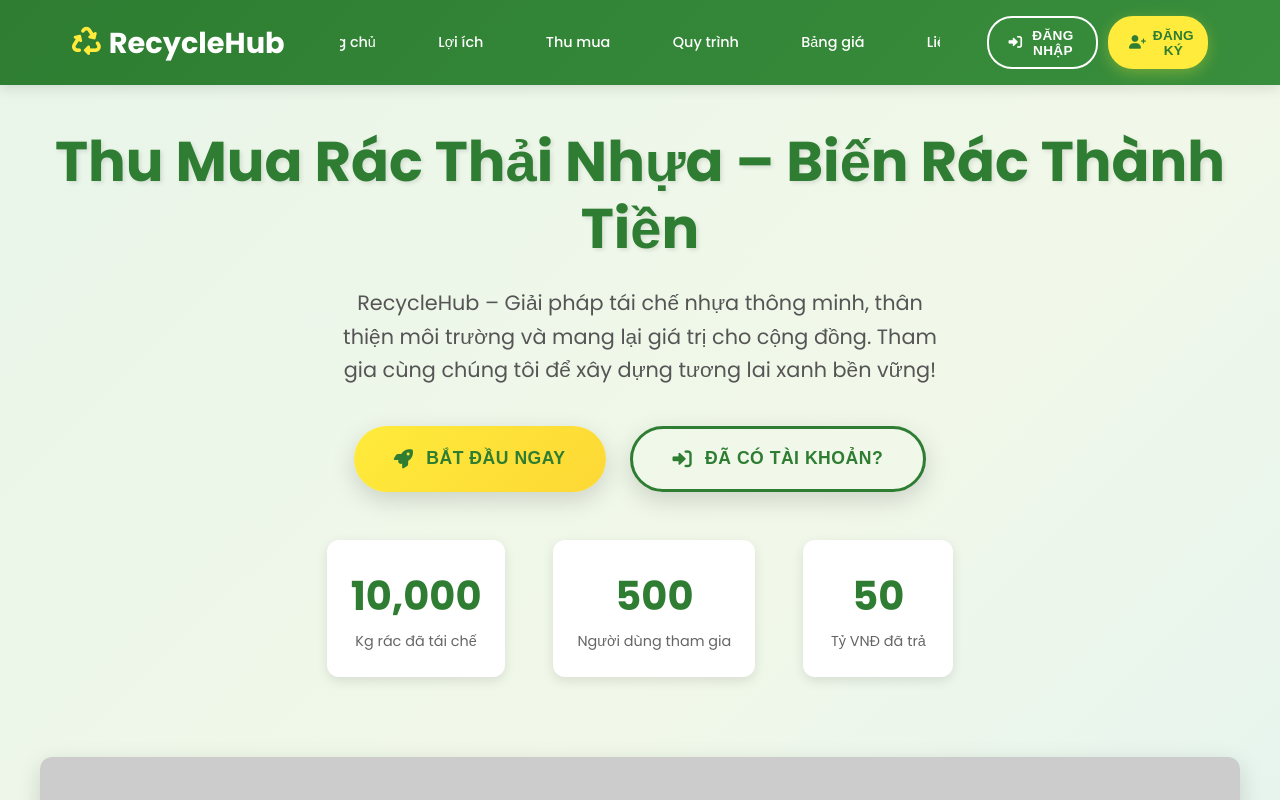
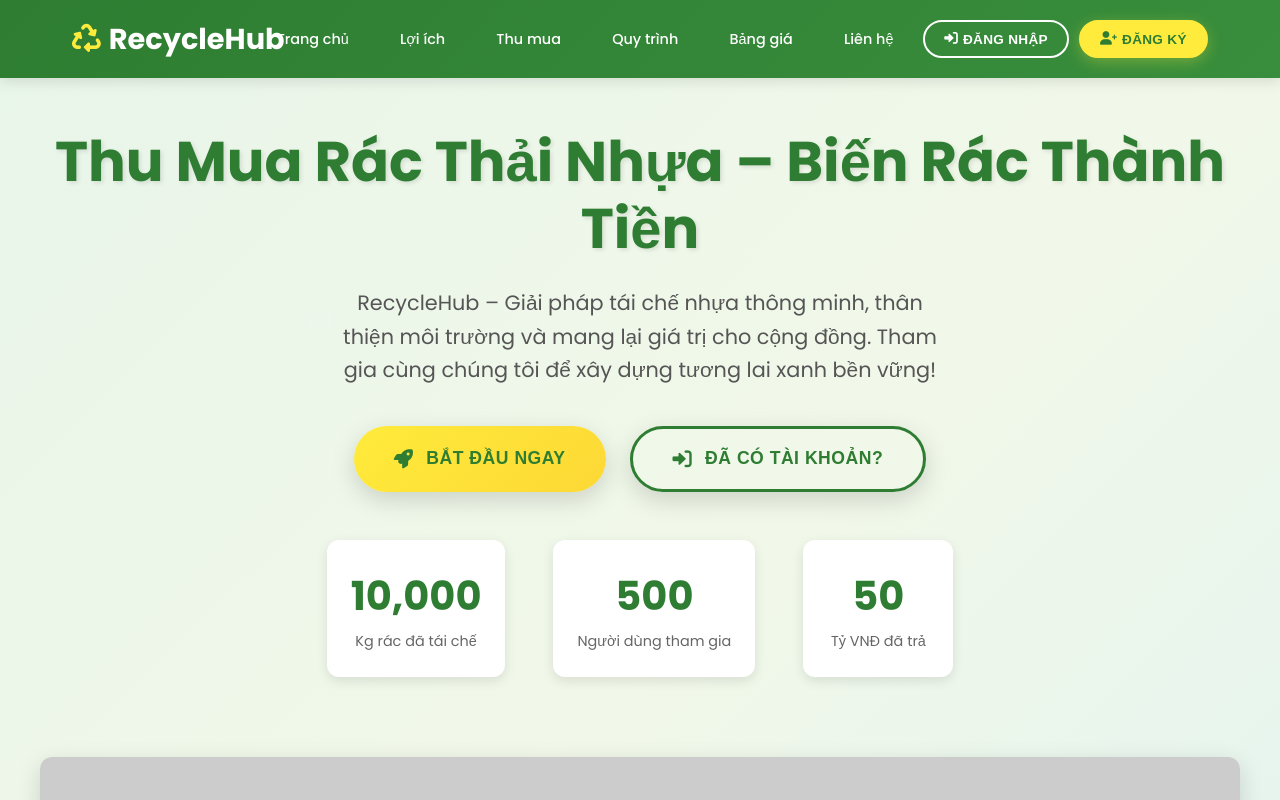
Before and after one commit to Kiritodark2k6/RecycleHub, a plain HTML site: page index.html in a window 1280 px wide. Shown: the top 800 px of the page. Drawn offline with Linux system fonts and the light colour scheme; placeholder pictures from the web are drawn by us.

Commit message:
Add files via upload

```diff
--- a/index.html
+++ b/index.html
@@ -55,10 +55,9 @@
             max-width: 1200px;
             margin: 0 auto;
             padding: 1rem 2rem;
-            display: grid;
-            grid-template-columns: 200px 1fr 200px;
+            display: flex;
+            justify-content: space-between;
             align-items: center;
-            gap: 2rem;
             min-height: 60px;
             width: 100%;
         }
@@ -77,8 +76,9 @@
             display: flex;
             align-items: center;
             gap: 0.5rem;
-            grid-column: 1;
-            justify-self: start;
+            flex-shrink: 0;
+            min-width: 150px;
+            max-width: 200px;
         }
 
         header h1 i {
@@ -86,35 +86,39 @@
         }
 
         .main-nav {
-            grid-column: 2;
+            flex: 1;
             display: flex;
             justify-content: center;
             align-items: center;
-            overflow: hidden;
+            min-width: 0;
+            max-width: 600px;
+            margin: 0 2rem;
         }
 
         .main-nav ul {
             list-style: none;
             display: flex;
-            gap: 1.5rem;
+            gap: 1rem;
             margin: 0;
             padding: 0;
             flex-wrap: nowrap;
             white-space: nowrap;
+            justify-content: center;
+            align-items: center;
         }
 
         .main-nav ul li a {
             color: var(--white);
             text-decoration: none;
             font-weight: 500;
-            padding: 0.5rem 1rem;
+            padding: 0.5rem 0.8rem;
             border-radius: 25px;
             transition: var(--transition);
             position: relative;
             display: inline-block;
             white-space: nowrap;
             flex-shrink: 0;
-            font-size: 0.9rem;
+            font-size: 0.85rem;
         }
 
         .main-nav ul li a:hover {
@@ -123,11 +127,14 @@
         }
 
         .header-actions {
-            grid-column: 3;
             display: flex;
             align-items: center;
-            gap: 1rem;
+            gap: 0.5rem;
+            flex-shrink: 0;
+            min-width: 200px;
+            max-width: 250px;
             justify-content: flex-end;
+            margin-left: 50px;
         }
 
         .mobile-menu {
@@ -150,11 +157,13 @@
             gap: 0.6rem;
             align-items: center;
             position: relative;
+            flex-wrap: nowrap;
+            white-space: nowrap;
         }
 
         .btn-login,
         .btn-register {
-            padding: 0.6rem 1.2rem;
+            padding: 0.5rem 1rem;
             border: 2px solid var(--white);
             border-radius: 25px;
             background: transparent;
@@ -162,16 +171,18 @@
             font-weight: 600;
             cursor: pointer;
             transition: all 0.3s cubic-bezier(0.4, 0, 0.2, 1);
-            font-size: 0.85rem;
+            font-size: 0.8rem;
             position: relative;
             overflow: hidden;
             text-transform: uppercase;
             letter-spacing: 0.3px;
-            min-width: 90px;
+            min-width: 80px;
             text-align: center;
             display: flex;
             align-items: center;
-            gap: 0.4rem;
+            gap: 0.3rem;
+            flex-shrink: 0;
+            white-space: nowrap;
         }
 
         .btn-login::before,
@@ -1306,40 +1317,85 @@
 
         /* Ensure proper spacing for navigation */
         @media (min-width: 769px) and (max-width: 1023px) {
-            .header-container {
-                grid-template-columns: 150px 1fr 180px;
-                gap: 1rem;
+            .main-nav {
+                margin: 0 1rem;
+                max-width: 500px;
             }
 
             .main-nav ul {
                 gap: 0.8rem;
+            }
+
+            .main-nav ul li a {
+                padding: 0.4rem 0.6rem;
+                font-size: 0.8rem;
+            }
+
+            .header-actions {
+                min-width: 180px;
+                max-width: 220px;
+                margin-left: 30px;
+            }
+
+            .btn-login,
+            .btn-register {
+                padding: 0.4rem 0.8rem;
+                font-size: 0.75rem;
+                min-width: 70px;
+            }
+        }
+
+        @media (min-width: 1024px) {
+            .main-nav {
+                margin: 0 2rem;
+                max-width: 600px;
+            }
+
+            .main-nav ul {
+                gap: 1rem;
             }
 
             .main-nav ul li a {
                 padding: 0.5rem 0.8rem;
                 font-size: 0.85rem;
             }
-        }
-
-        @media (min-width: 1024px) {
-            .header-container {
-                grid-template-columns: 200px 1fr 200px;
+
+            .header-actions {
+                margin-left: 50px;
+            }
+
+            .btn-login,
+            .btn-register {
+                padding: 0.5rem 1rem;
+                font-size: 0.8rem;
+                min-width: 80px;
+            }
+        }
+
+        @media (min-width: 1200px) {
+            .main-nav {
+                margin: 0 3rem;
+                max-width: 700px;
             }
 
             .main-nav ul {
-                gap: 1.5rem;
+                gap: 1.2rem;
             }
 
             .main-nav ul li a {
+                padding: 0.6rem 1rem;
+                font-size: 0.9rem;
+            }
+
+            .header-actions {
+                margin-left: 60px;
+            }
+
+            .btn-login,
+            .btn-register {
                 padding: 0.6rem 1.2rem;
-                font-size: 0.9rem;
-            }
-        }
-
-        @media (min-width: 1200px) {
-            .header-container {
-                grid-template-columns: 220px 1fr 220px;
-                gap: 3rem;
+                font-size: 0.85rem;
+                min-width: 90px;
             }
         }
 
@@ -1352,6 +1408,10 @@
 
             .main-nav {
                 display: none;
+            }
+
+            .header-actions {
+                margin-left: 0;
             }
 
             .mobile-menu {
```
